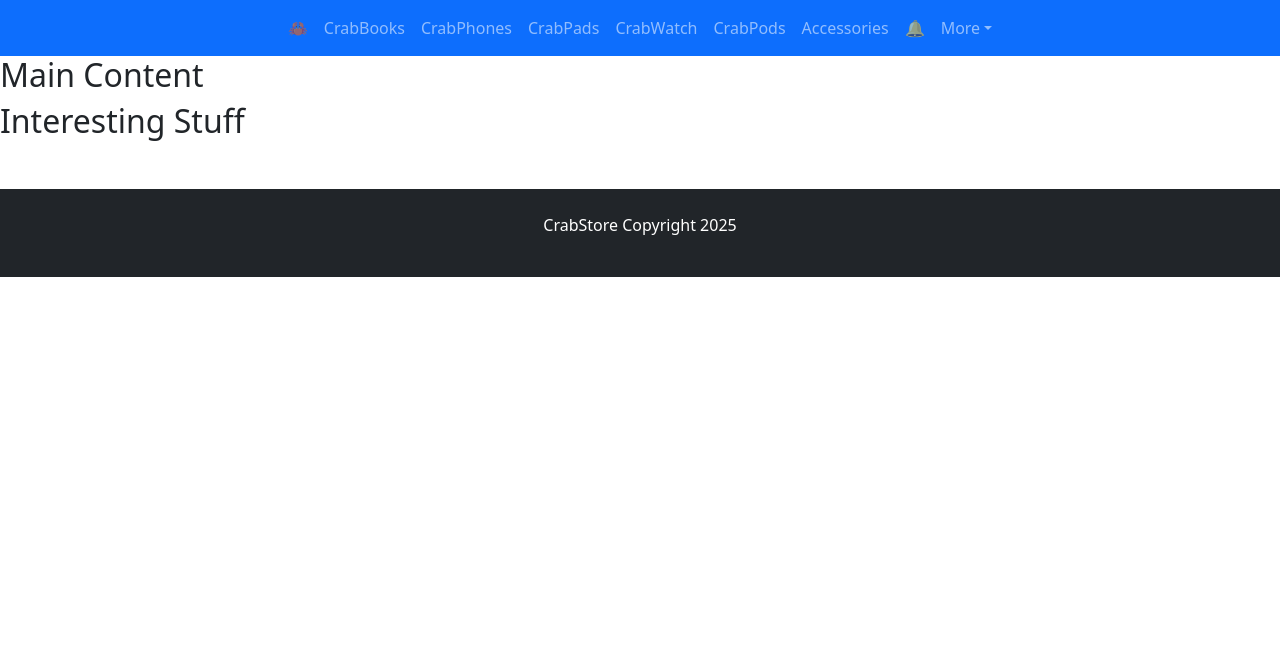
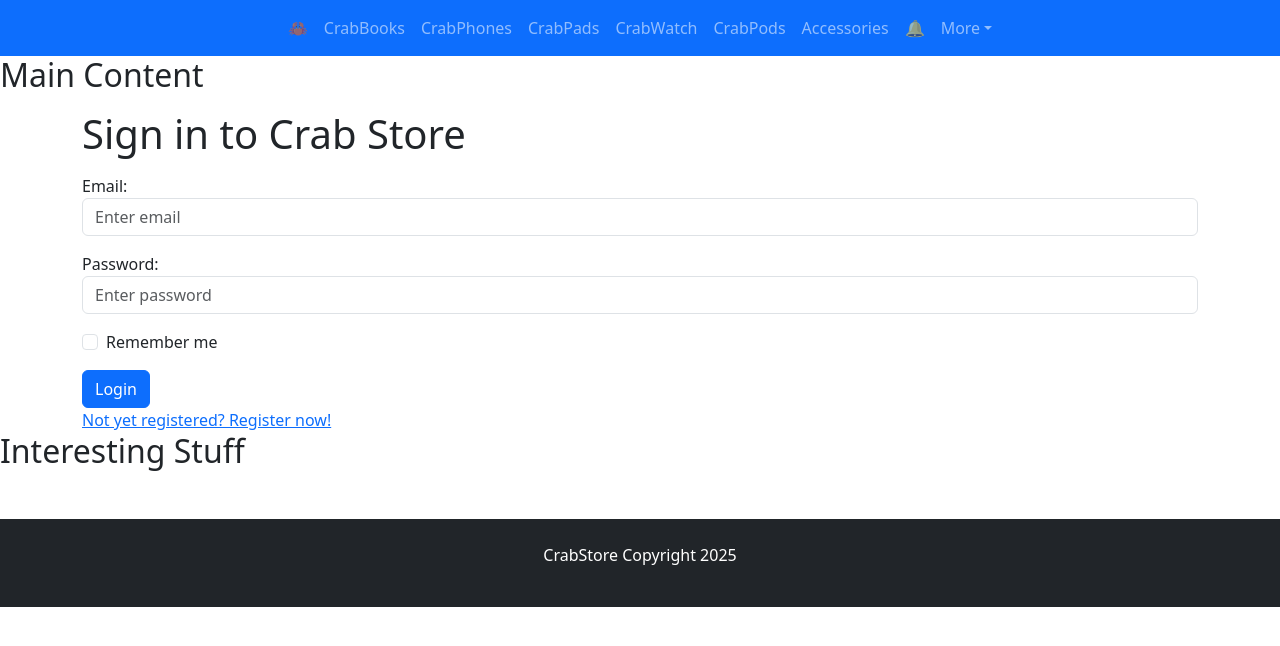
Before and after one commit to tntwj/CrabStore, a PHP site: page /login.php in a window 1280 px wide. Shown: the top 646 px of the page. Run offline with PHP 8.4, Linux system fonts and the light colour scheme.

Commit message:
Provided basic login interface

```diff
--- a/php/login.php
+++ b/php/login.php
@@ -2,6 +2,7 @@
 require_once("bootstrap.php");
 
 $templateParams["title"] = "Crabstore - Login";
+$templateParams["main-content"] = "template/login-form.php";
 
 require_once("template/base.php");
 ?>
--- a/php/template/base.php
+++ b/php/template/base.php
@@ -58,7 +58,7 @@
                         >More</a
                     >
                     <div class="dropdown-menu" aria-labelledby="dropdownId">
-                        <a class="dropdown-item" href="#">Sign in</a>
+                        <a class="dropdown-item" href="login.php">Sign in</a>
                         <a class="dropdown-item" href="#">Account</a>
                         <a class="dropdown-item" href="#">Notifications</a>
                         <a class="dropdown-item" href="cart.php">Cart</a>
@@ -72,7 +72,7 @@
     <main>
         <h2>Main Content</h2>
     <?php
-        //require($templateParams["main-content"]);
+        require($templateParams["main-content"]);
     ?>
     </main><aside>
         <section>
--- /dev/null
+++ b/php/template/login-form.php
@@ -0,0 +1,22 @@
+<div class="container mt-3">
+    <h1>Sign in to Crab Store</h1>
+    <form action="#" method="post">
+        <div class="my-3">
+            <label for="email">Email:</label>
+            <input type="email" class="form-control" placeholder="Enter email" name="email">
+        </div>
+        <div class="mb-3">
+            <label for="password">Password:</label>
+            <input type="password" class="form-control" placeholder="Enter password" name="password">
+        </div>
+        <div class="form-check mb-3">
+            <label for="form-check-label">
+                <input type="checkbox" class="form-check-input" name="remember">Remember me
+            </label>
+        </div>
+        <input type="submit" class="btn btn-primary" value="Login">
+    </form>
+</div>
+<div class="container">
+    <a href="#">Not yet registered? Register now!</a>
+</div>
```
